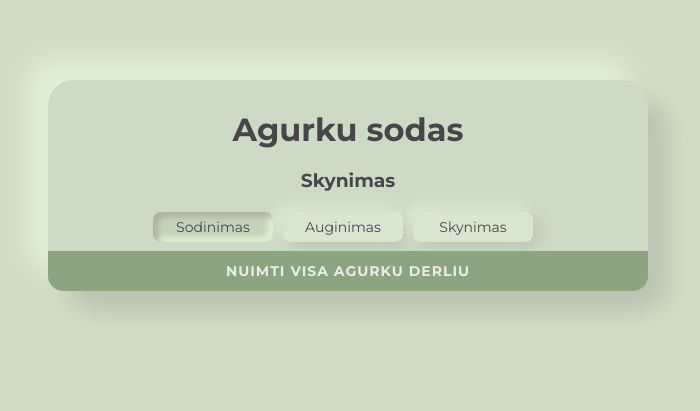
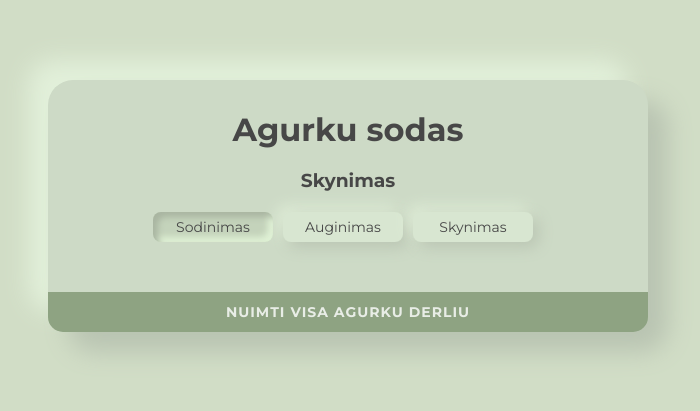
Before and after one commit to rositatisor/homework, a PHP site: page /homework/skynimas.php in a window 1280 px wide; the page is wider, and only the part inside the window is pictured. Shown: the top 411 px of that part, without its empty margins (336-1036 px from the left). Run offline with PHP 8.4, Linux system fonts and the light colour scheme.

Commit message:
style update

```diff
--- a/agurkai/css/main.css
+++ b/agurkai/css/main.css
@@ -1,7 +1,7 @@
 body {
     display: inline-block;
     height: 100%;
-    width: calc(100vw - 18px);
+    width: 100%;
     background: #d1ddc6;
     color: #474747;
 }
@@ -13,8 +13,8 @@ button {
     display: inline-block;
     position: relative;
     min-width: 600px;
-    max-width: 700px;
-    width: 39vw;
+    /* max-width: 700px; */
+    width: 40vw;
     margin: 10vh 30vw;
     /* transform: translate(25vw, 10vh); */
     border-radius: 25px;
@@ -101,6 +101,9 @@ button {
         .kiek {
             width: 40px;
         }
+        form.nuimti-viska {
+            margin-bottom: 60px;
+        }
         button.rauti {
             display: inline-block;
             width: 30px;
--- a/agurkai/skynimas.php
+++ b/agurkai/skynimas.php
@@ -79,7 +79,7 @@
                     </div>
                 </form>
             <?php endforeach ?>
-            <form action="" method="post">
+            <form class="nuimti-viska" action="" method="post">
                 <button class="nuimti-viska" type="submit" name="nuimti-viska">Nuimti visa agurku derliu</button>
             </form>
     </div>
```
